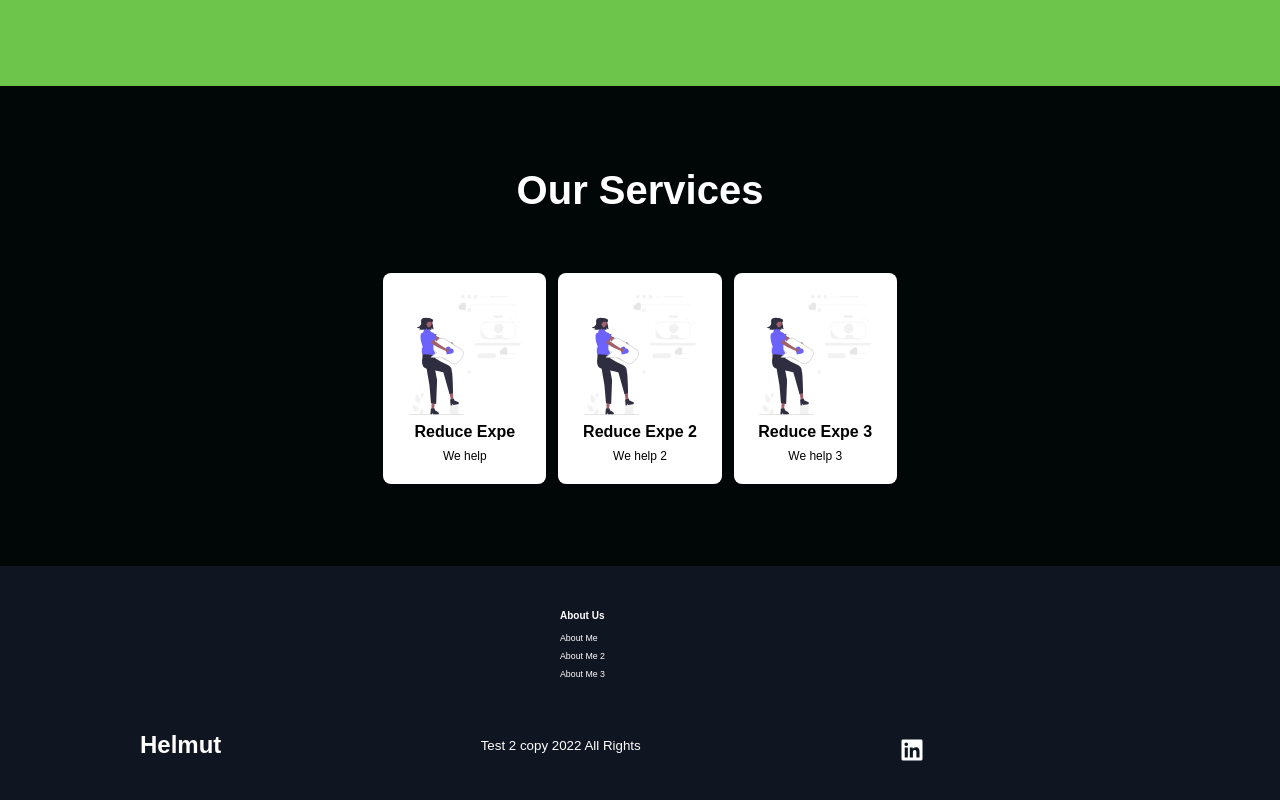
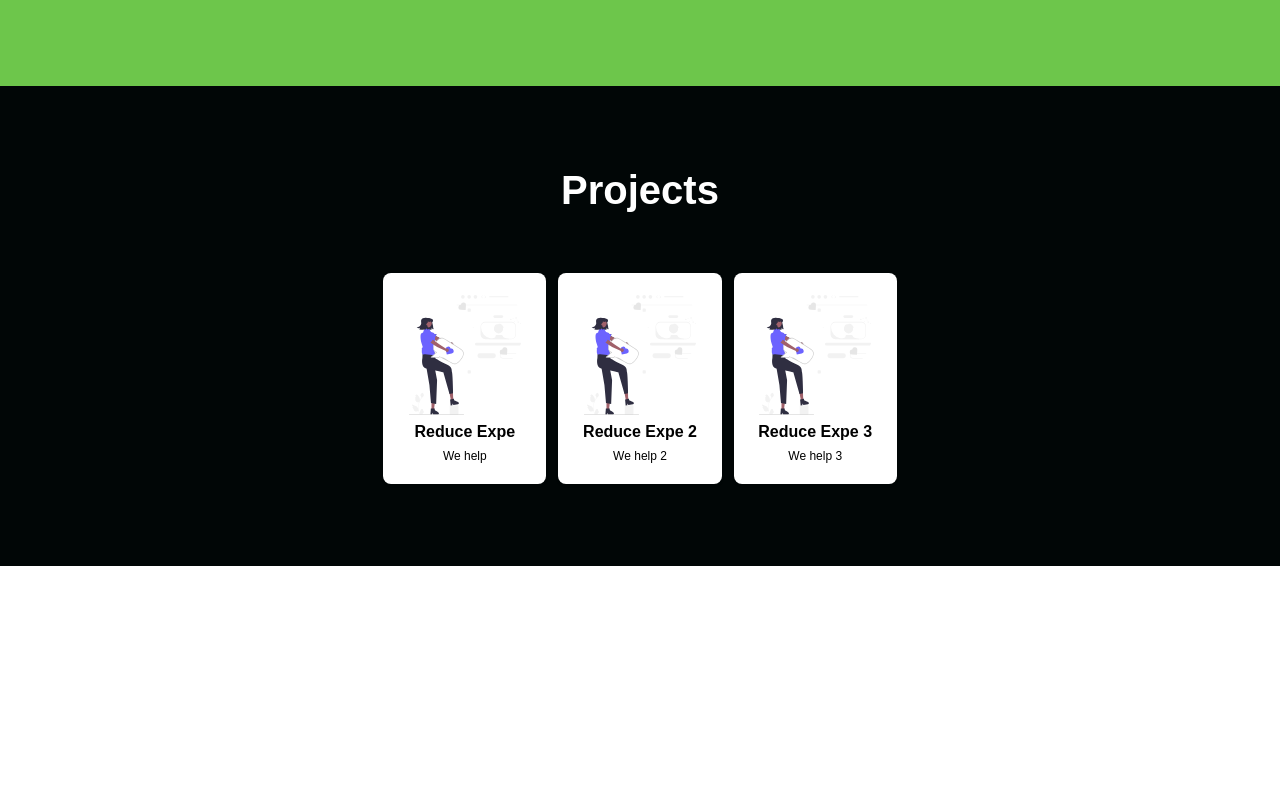
Before and after one commit to h-waldschmidt/website, a React (Create React App) app: page / in a window 1280 px wide. Shown: the part 1634-2434 px from the top of the page. After the commit the page ends 2200 px from the top, so only its background shows below. Built offline with nearby package versions, Linux system fonts and the light colour scheme; a web font is replaced by a local one.

Commit message:
removed footer completely

```diff
--- a/src/App.js
+++ b/src/App.js
@@ -3,7 +3,6 @@ import { BrowserRouter as Router, Routes, Route } from 'react-router-dom';
 import Home from './pages/Home';
 import Navbar from './components/Navbar/Navbar';
 import Sidebar from './components/Sidebar/Sidebar';
-import Footer from './components/Footer/Footer';
 
 function App() {
     const [isOpen, setIsOpen ] = useState(false);
@@ -20,7 +19,6 @@ function App() {
             <Routes>
                 <Route exact path='/' element={<Home />} />
             </Routes>
-            <Footer />
         </Router>
 
 
--- a/src/components/Footer/Footer.js
+++ /dev/null
@@ -1,55 +0,0 @@
-import React from 'react';
-import { FaLinkedin } from 'react-icons/fa';
-import { animateScroll as scroll } from 'react-scroll';
-import {
-    FooterContainer,
-    FooterWrap,
-    FooterLinksContainer,
-    FooterLinksWrapper,
-    FooterLinkItems,
-    FooterLinkTitle,
-    FooterLink,
-    SocialMedia,
-    SocialMediaWrap,
-    SocialLogo,
-    WebsiteRights,
-    SocialIcons,
-    SocialIconLink
-} from './FooterElements';
-
-const Footer = () => {
-    const toggleHome = ({ toggle }) => {
-        scroll.scrollToTop();
-    };
-
-
-    return (
-        <FooterContainer>
-            <FooterWrap>
-                <FooterLinksContainer>
-                    <FooterLinksWrapper>
-                        <FooterLinkItems>
-                            <FooterLinkTitle>About Us</FooterLinkTitle>
-                            <FooterLink to='/signin'>About Me</FooterLink>
-                            <FooterLink to='/signin'>About Me 2</FooterLink>
-                            <FooterLink to='/signin'>About Me 3</FooterLink>
-                        </FooterLinkItems>
-                    </FooterLinksWrapper>
-                </FooterLinksContainer>
-                <SocialMedia>
-                    <SocialMediaWrap>
-                        <SocialLogo to='/' onClick={toggleHome}> Helmut</SocialLogo>
-                        <WebsiteRights>Test 2 copy {new Date().getFullYear()} All Rights</WebsiteRights>
-                        <SocialIcons>
-                            <SocialIconLink href='//www.linkedin.com' target='_blank' aria-label='Linkedin'>
-                                <FaLinkedin />
-                            </SocialIconLink>
-                        </SocialIcons>
-                    </SocialMediaWrap>
-                </SocialMedia>
-            </FooterWrap>
-        </FooterContainer>
-    );
-}
-
-export default Footer
--- a/src/components/Footer/FooterElements.js
+++ /dev/null
@@ -1,113 +0,0 @@
-import styled from 'styled-components';
-import { Link } from 'react-router-dom';
-
-export const FooterContainer = styled.footer`
-    background-color: #101522;
-`;
-
-export const FooterWrap = styled.div`
-    padding: 5vh 2.5vh;
-    display: flex;
-    flex-direction: column;
-    justify-content: center;
-    align-items: center;
-    max-width: 1100px;
-    margin: 0 auto;
-`;
-
-export const FooterLinksContainer = styled.div`
-    display: flex;
-    justify-content: center;
-
-    @media screen and (max-width: 820px){
-        padding-top: 32px;
-    }
-`;
-
-export const FooterLinksWrapper = styled.div`
-    display: flex;
-
-    @media screen and (max-width:820px){
-        flex-direction: column;
-    }
-`;
-
-export const FooterLinkItems = styled.div`
-    display: flex;
-    flex-direction: column;
-    align-items: flex-start;
-    margin: 0.5vh;
-    text-align: left;
-    width: 160px;
-    box-sizing: border-box;
-    color: #fff;
-
-    @media screen and (max-width: 420px){
-        margin: 0;
-        padding: 10px;
-        width: 100%;
-    }
-`;
-
-export const FooterLinkTitle = styled.h1`
-    font-size: 1.25vh;
-    margin-bottom: 1.5vh;
-`;
-
-export const FooterLink = styled(Link)`
-    color: #fff;
-    text-decoration: none;
-    margin-bottom: 0.5rem;
-    font-size: 1.1vh;
-
-    &:hover{
-        color: #01bf71;
-        transition: 0.3s ease-out;
-    }
-`;
-
-export const SocialMedia = styled.section`
-    max-width: 1000px;
-    width: 100%;
-`;
-
-export const SocialMediaWrap = styled.div`
-    display: flex;
-    justify-content: space-between;
-    align-items: center;
-    max-width: 1100px;
-    margin: 40px auto 0 auto;
-
-    @media screen and (max-width:820px){
-        flex-direction: column;
-    }
-`;
-
-export const SocialLogo = styled(Link)`
-    color: #fff;
-    justify-self: start;
-    cursor: pointer;
-    text-decoration: none;
-    font-size: 1.5rem;
-    display: flex;
-    align-items: center;
-    margin-bottom: 16px;
-    font-weight: bold;
-`;
-
-export const WebsiteRights = styled.small`
-    color: #fff;
-    margin-bottom: 16px;
-`;
-
-export const SocialIcons = styled.div`
-    display: flex;
-    justify-content: space-between;
-    align-items: center;
-    width: 240px;
-`;
-
-export const SocialIconLink = styled.a`
-    color: #fff;
-    font-size: 24px;
-`;
--- a/src/components/Services/Services.js
+++ b/src/components/Services/Services.js
@@ -15,7 +15,7 @@ import {
 const Services = () => {
     return (
         <ServicesContainer id='about'>
-            <ServicesH1>Our Services</ServicesH1>
+            <ServicesH1>Projects</ServicesH1>
             <ServicesWrapper>
                 <ServicesCard>
                     <ServicesIcon src={Icon1} />
```
